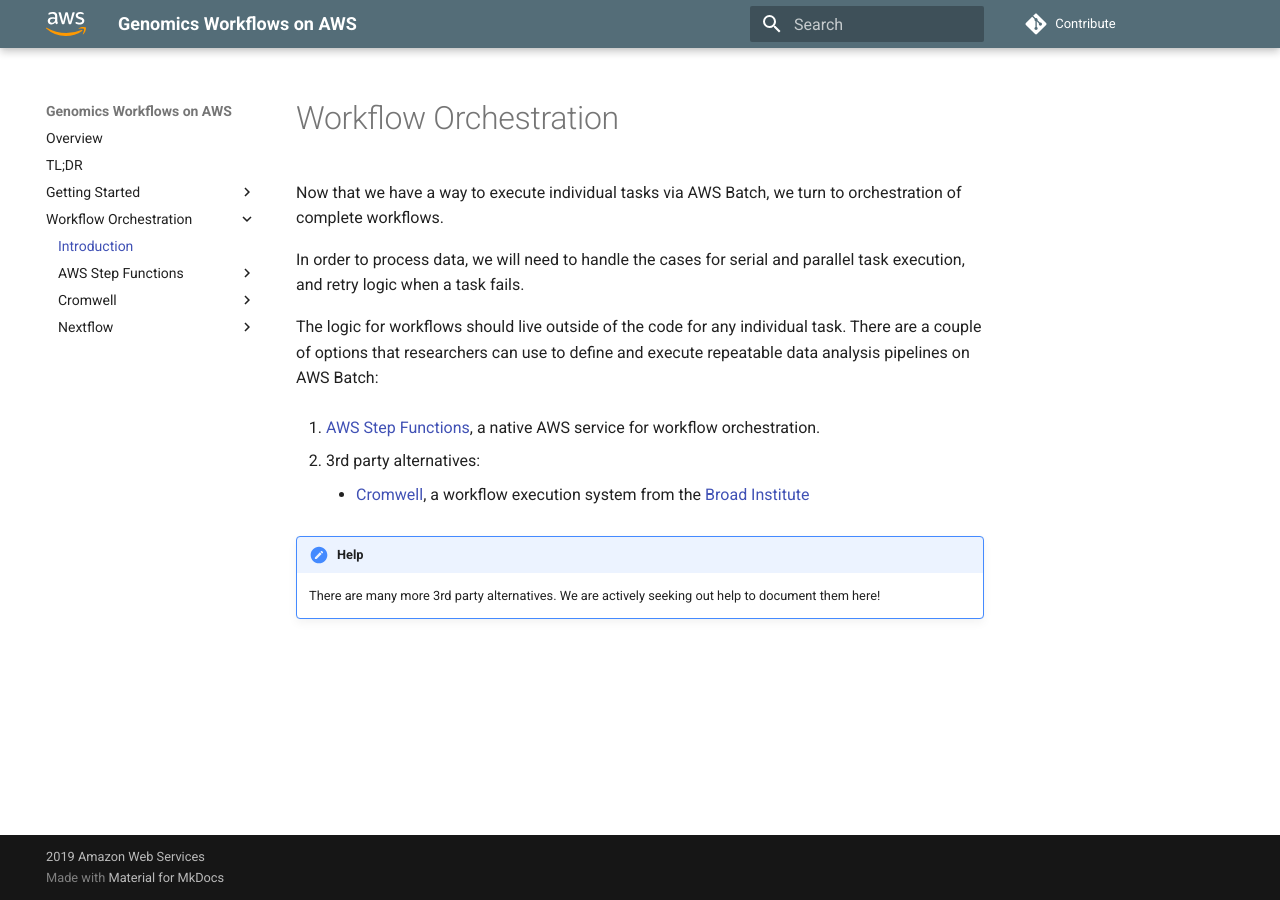
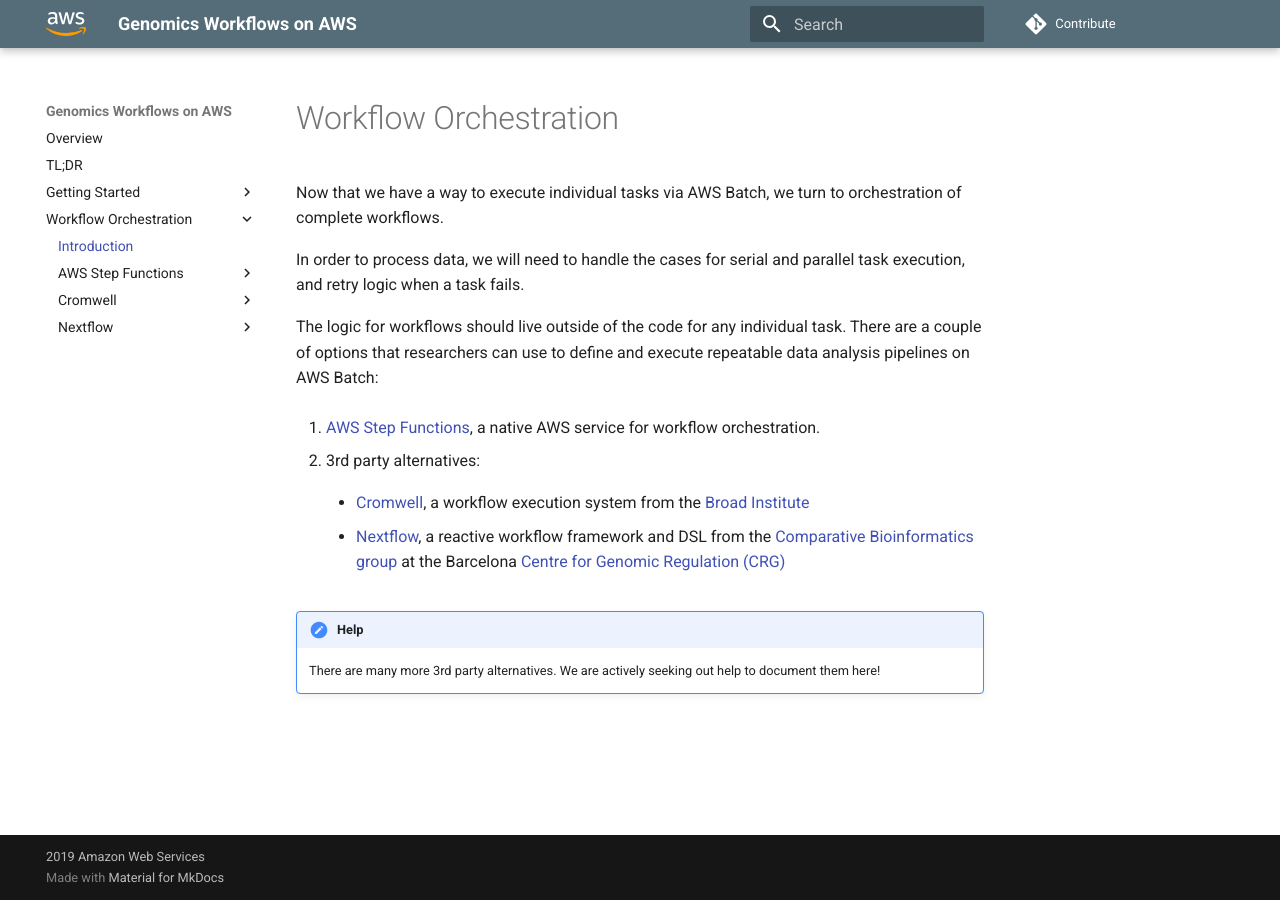
Before and after one commit to aws-samples/aws-genomics-workflows, an MkDocs documentation site: the page built from docs/orchestration/orchestration-intro.md, in a window 1280 px wide. Built offline with MkDocs 1.6.1 and Material for MkDocs 9.7.7, drawn with Linux system fonts in a browser that asks for light colours; comment, search, counter and statistics services are not loaded.

Commit message:
add nextflow listing to orchestration intro

```diff
--- a/docs/orchestration/orchestration-intro.md
+++ b/docs/orchestration/orchestration-intro.md
@@ -14,6 +14,8 @@
     * [Cromwell](./cromwell/cromwell-overview.md), a workflow execution system
     from the [Broad Institute](https://www.broadinstitute.org/)
 
+    * [Nextflow](./nextflow/nextflow-overview.md), a reactive workflow framework and DSL from the [Comparative Bioinformatics group](https://www.crg.eu/en/programmes-groups/notredame-lab) at the Barcelona [Centre for Genomic Regulation (CRG)](http://www.crg.eu/)
+
 !!! help
     There are many more 3rd party alternatives.  We are actively seeking out
     help to document them here!
```
